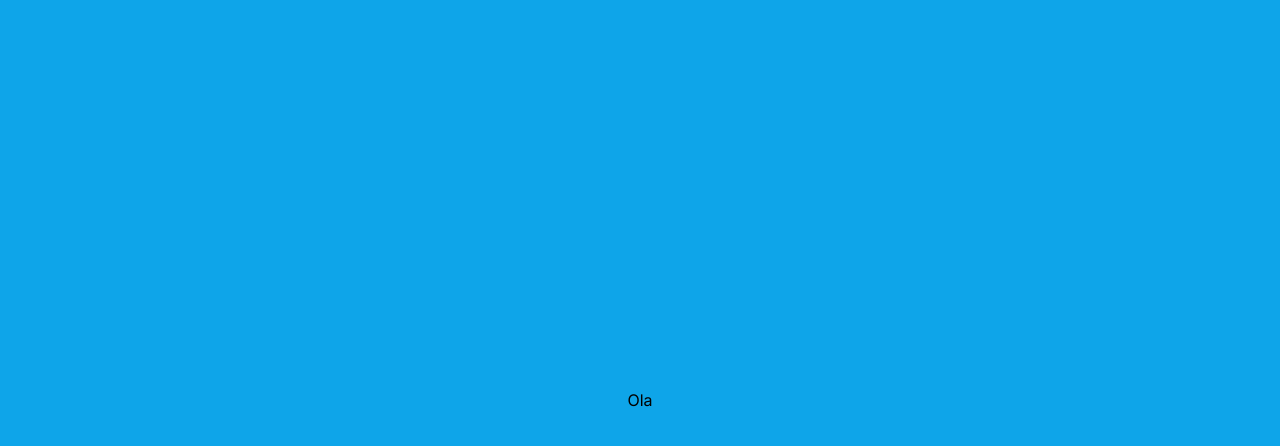
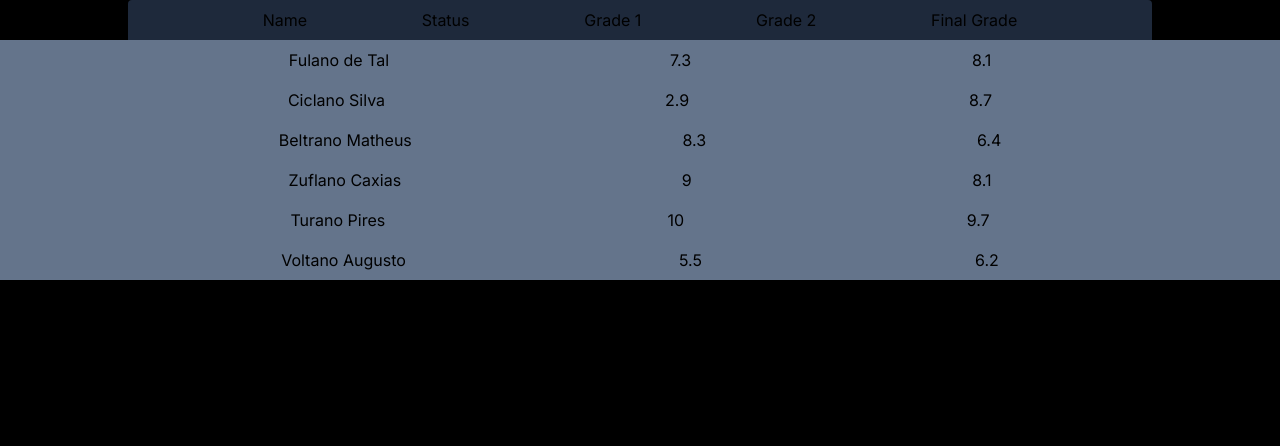
Before and after one commit to VitalsonLorran/react-project, a Next.js app: page / in a window 1280 px wide. Shown: the top 446 px of the page. Built offline with nearby package versions, Linux system fonts and the light colour scheme.

Commit message:
Renderizando algumas infos
Consegui colocar algumas informacoes na tela.

```diff
--- a/src/app/page.tsx
+++ b/src/app/page.tsx
@@ -1,9 +1,30 @@
+import { students } from "@/students"
+
 const Page = () => {
+  const studentsList = students
+
   return (
-    <div className=" flex bg-sky-500 w-screen h-screen justify-center items-center">
-
-      <p>Ola</p>
-
+    <div className="flex flex-col bg-black w-screen h-screen items-align items-center">
+      <div className="flex justify-evenly h-10 p-5 w-4/5 rounded-t bg-slate-800 items-center">
+        <div>Name</div>
+        <div>Status</div>
+        <div>Grade 1</div>
+        <div>Grade 2</div>
+        <div>Final Grade</div>
+      </div>
+      <div>
+        <ul>
+           {studentsList.length > 0 &&
+            studentsList.map(i =>
+              <div className="flex p-2 justify-evenly w-screen bg-slate-500">
+              <li>{i.name}</li>
+              <li>{i.grade1}</li>
+              <li>{i.grade2}</li>
+              </div>
+              )
+           }
+        </ul>
+      </div>
     </div>
   )
 }
```
